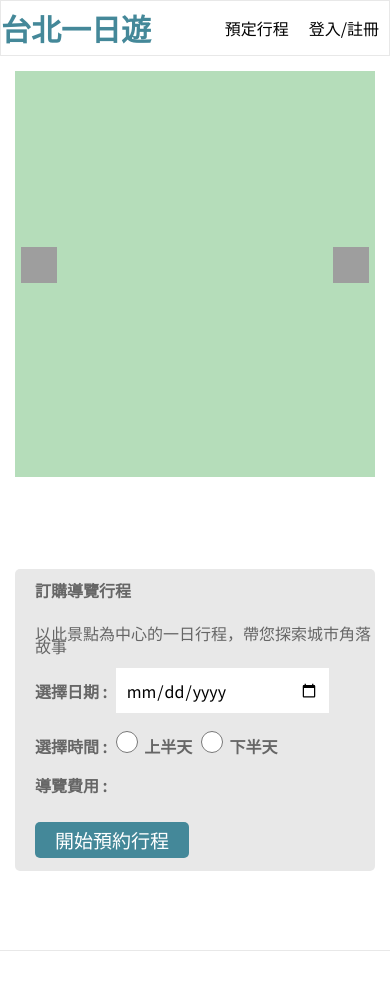
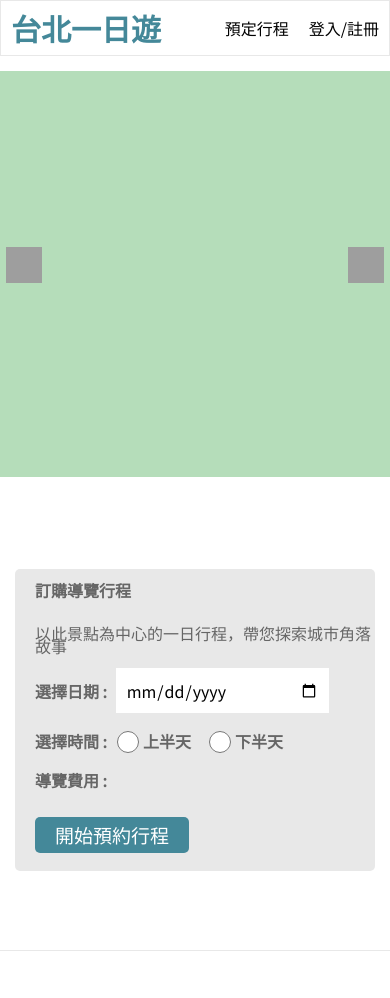
Before and after one commit to WanJu0/part_2_week1, a Flask app: template templates/attraction.html in a window 390 px wide. Shown: the top 998 px of the page. Run offline with Flask 2, Linux system fonts and the light colour scheme; the template is opened without the code that fills it, so the values that code supplies are empty; grey boxes are pictures that could not be loaded.

Commit message:
week3 modify2

```diff
--- a/static/taipei.css
+++ b/static/taipei.css
@@ -432,11 +432,19 @@ a{
     accent-color: #448899;
     width: 22px;
     height: 22px;
+    margin-left: 18px;
+    margin-right: 4px;
+}
+#select_time{
+    align-items: center;
+    display: flex;
 }
 #daytime{
     accent-color: #448899;
     width: 22px;
     height: 22px;
+    margin-right: 4px;
+    margin-left: 10px;
 
 }
 /* .dot{
@@ -520,6 +528,12 @@ a{
     }
     #photo_list{
         width: 100%;
+        margin-left: 0px;
+        margin-right: 0px;
+
+    }
+    #navigation_bar{
+        margin-left: 10px;
     }
 }
 
--- a/templates/attraction.html
+++ b/templates/attraction.html
@@ -48,7 +48,7 @@
                             <div>選擇日期 : <input type="date" name="date" id="date" /></div>
                         </div>
                         <div id="journey_time">
-                            <div>選擇時間 :
+                            <div id="select_time">選擇時間 :
                                 <input type="radio" onclick="daynightCheck();" id="daytime" name="cost" value="daytime">
                                 <label for="contactChoice1">上半天</label>
                                 <input type="radio" onclick="daynightCheck();" id="nighttime" name="cost" value="nighrtime">
```
